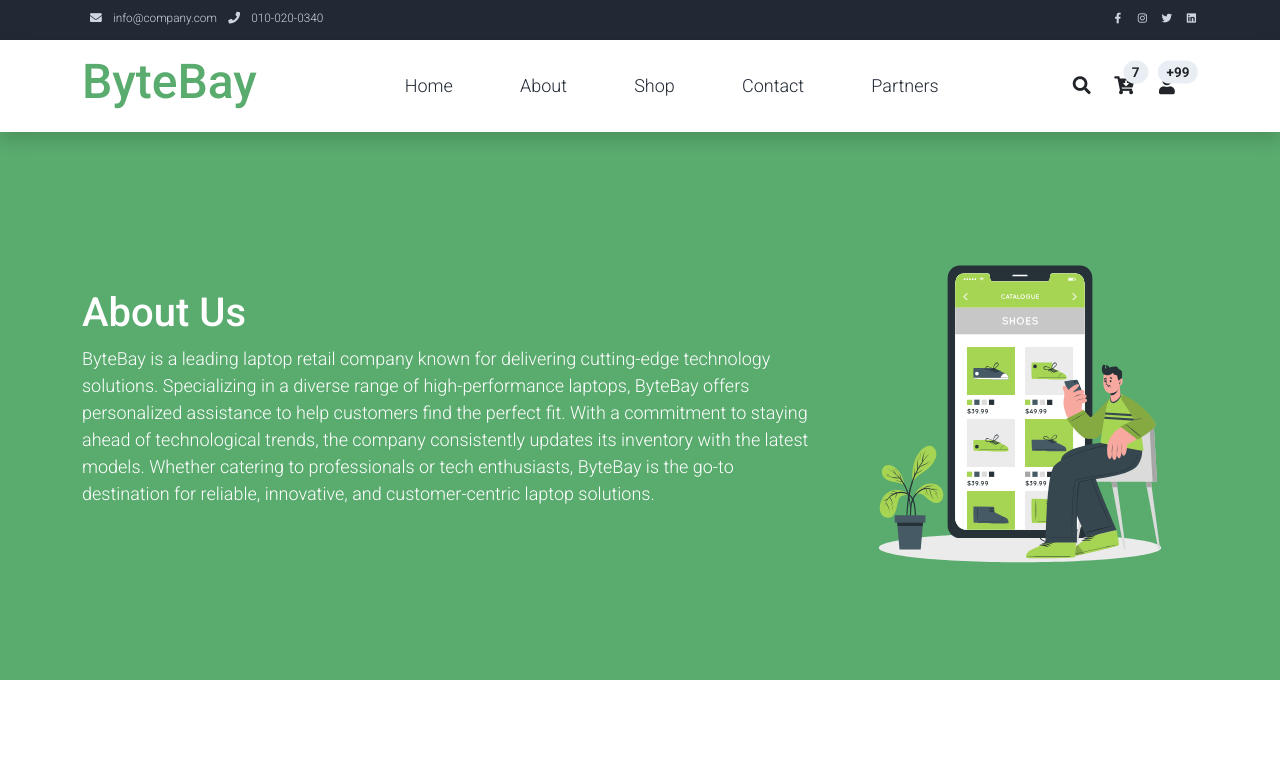
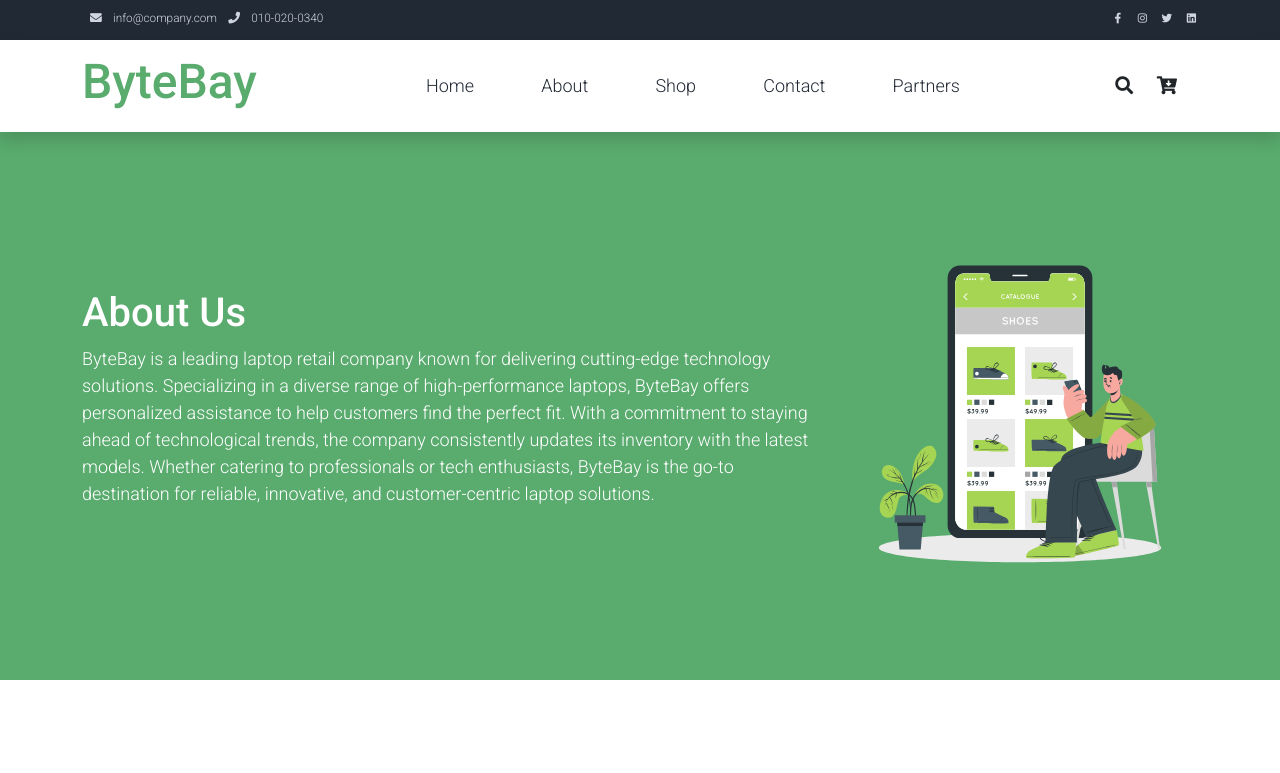
Before and after one commit to nobi102723/CPET102.github.io, a plain HTML site: page about.html in a window 1280 px wide. Shown: the top 773 px of the page. Drawn offline with Linux system fonts and the light colour scheme.

Commit message:
updated shopping icon

```diff
--- a/about.html
+++ b/about.html
@@ -92,13 +92,8 @@ https://templatemo.com/tm-559-zay-shop
                     <a class="nav-icon d-none d-lg-inline" href="#" data-bs-toggle="modal" data-bs-target="#templatemo_search">
                         <i class="fa fa-fw fa-search text-dark mr-2"></i>
                     </a>
-                    <a class="nav-icon position-relative text-decoration-none" href="#">
+                    <a class="nav-icon position-relative text-decoration-none" href="shoppingcart.html">
                         <i class="fa fa-fw fa-cart-arrow-down text-dark mr-1"></i>
-                        <span class="position-absolute top-0 left-100 translate-middle badge rounded-pill bg-light text-dark">7</span>
-                    </a>
-                    <a class="nav-icon position-relative text-decoration-none" href="#">
-                        <i class="fa fa-fw fa-user text-dark mr-3"></i>
-                        <span class="position-absolute top-0 left-100 translate-middle badge rounded-pill bg-light text-dark">+99</span>
                     </a>
                 </div>
             </div>
```
Also changed, not shown: contact.html (+1 -6 lines), index.html (+1 -6 lines), search.html (+1 -6 lines), shop-single.html (+1 -6 lines), shop.html (+1 -6 lines), shop2.html (+1 -6 lines), shoppingcart.html (+1 -6 lines).
